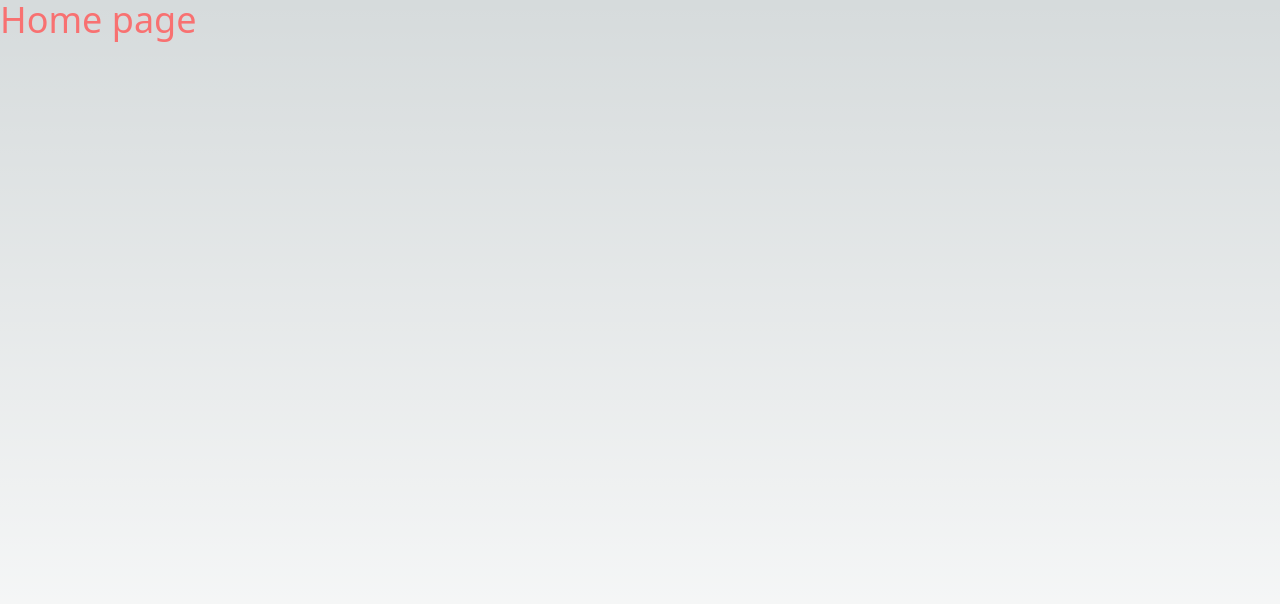
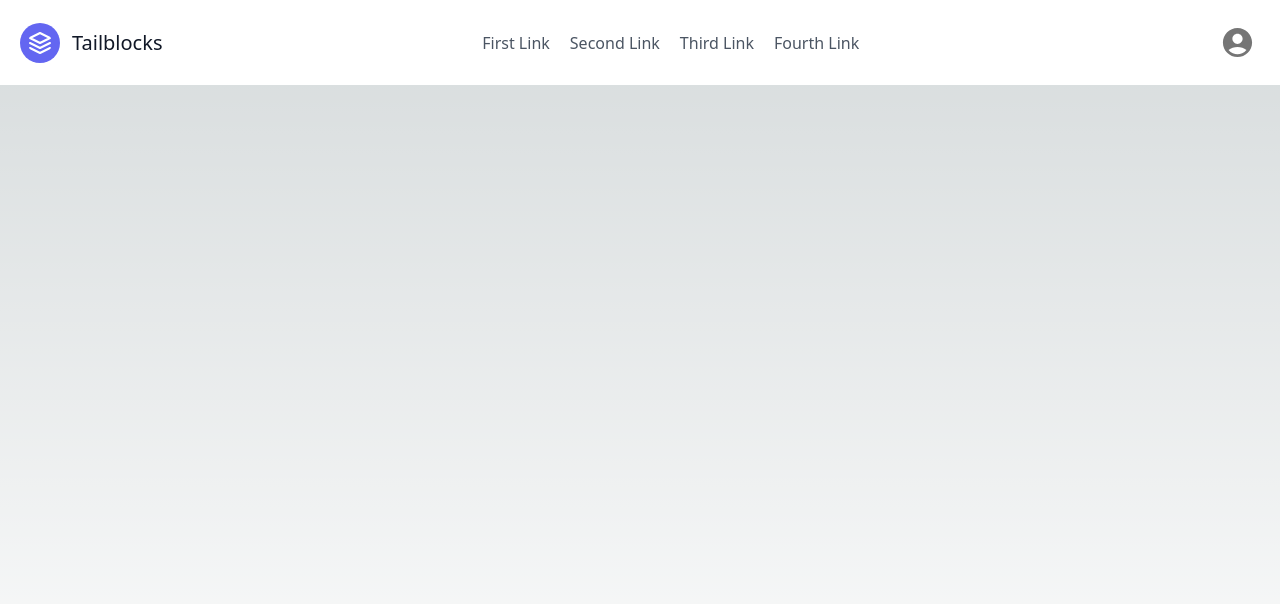
Before and after one commit to ShahadatShuvo/FullStack-Ecommerce, a Next.js app in the folder frontend/: page / in a window 1280 px wide. Shown: the top 604 px of the page. Built offline with nearby package versions, Linux system fonts and the light colour scheme.

Commit message:
working on Navbar[components/HomePage/Navbar]

```diff
--- a/frontend/package.json
+++ b/frontend/package.json
@@ -9,6 +9,10 @@
     "lint": "next lint"
   },
   "dependencies": {
+    "@emotion/react": "^11.11.0",
+    "@emotion/styled": "^11.11.0",
+    "@mui/icons-material": "^5.11.16",
+    "@mui/material": "^5.13.3",
     "@types/node": "20.2.5",
     "@types/react": "18.2.7",
     "@types/react-dom": "18.2.4",
--- a/frontend/src/app/page.tsx
+++ b/frontend/src/app/page.tsx
@@ -1,5 +1,10 @@
 import Image from "next/image";
+import Navbar from "@/components/HomePage/Navbar";
 
 export default function Home() {
-  return <div className="text-4xl">Home page</div>;
+  return (
+    <div>
+      <Navbar />
+    </div>
+  );
 }
--- /dev/null
+++ b/frontend/src/components/HomePage/Navbar/Menu.tsx
@@ -0,0 +1,106 @@
+"use client";
+
+import * as React from "react";
+import Box from "@mui/material/Box";
+import Avatar from "@mui/material/Avatar";
+import Menu from "@mui/material/Menu";
+import MenuItem from "@mui/material/MenuItem";
+import ListItemIcon from "@mui/material/ListItemIcon";
+import Divider from "@mui/material/Divider";
+import IconButton from "@mui/material/IconButton";
+import Typography from "@mui/material/Typography";
+import Tooltip from "@mui/material/Tooltip";
+import PersonAdd from "@mui/icons-material/PersonAdd";
+import Settings from "@mui/icons-material/Settings";
+import Logout from "@mui/icons-material/Logout";
+import AccountCircleIcon from "@mui/icons-material/AccountCircle";
+
+export default function MenuIcon() {
+  const [anchorEl, setAnchorEl] = React.useState<null | HTMLElement>(null);
+  const open = Boolean(anchorEl);
+  const handleClick = (event: React.MouseEvent<HTMLElement>) => {
+    setAnchorEl(event.currentTarget);
+  };
+  const handleClose = () => {
+    setAnchorEl(null);
+  };
+  return (
+    <div>
+      <Box sx={{ display: "flex", alignItems: "center", textAlign: "center" }}>
+        <Tooltip title="Account settings">
+          <IconButton
+            onClick={handleClick}
+            size="small"
+            sx={{ ml: 2 }}
+            aria-controls={open ? "account-menu" : undefined}
+            aria-haspopup="true"
+            aria-expanded={open ? "true" : undefined}
+          >
+            <AccountCircleIcon fontSize="large" />
+          </IconButton>
+        </Tooltip>
+      </Box>
+      <Menu
+        anchorEl={anchorEl}
+        id="account-menu"
+        open={open}
+        onClose={handleClose}
+        onClick={handleClose}
+        PaperProps={{
+          elevation: 0,
+          sx: {
+            overflow: "visible",
+            filter: "drop-shadow(0px 2px 8px rgba(0,0,0,0.32))",
+            mt: 1.5,
+            "& .MuiAvatar-root": {
+              width: 32,
+              height: 32,
+              ml: -0.5,
+              mr: 1,
+            },
+            "&:before": {
+              content: '""',
+              display: "block",
+              position: "absolute",
+              top: 0,
+              right: 14,
+              width: 10,
+              height: 10,
+              bgcolor: "background.paper",
+              transform: "translateY(-50%) rotate(45deg)",
+              zIndex: 0,
+            },
+          },
+        }}
+        transformOrigin={{ horizontal: "right", vertical: "top" }}
+        anchorOrigin={{ horizontal: "right", vertical: "bottom" }}
+      >
+        <MenuItem onClick={handleClose}>
+          <Avatar /> Profile
+        </MenuItem>
+        <MenuItem onClick={handleClose}>
+          <Avatar /> My account
+        </MenuItem>
+        <Divider />
+        <MenuItem onClick={handleClose}>
+          <ListItemIcon>
+            <PersonAdd fontSize="small" />
+          </ListItemIcon>
+          Add another account
+        </MenuItem>
+        <MenuItem onClick={handleClose}>
+          <ListItemIcon>
+            <Settings fontSize="small" />
+          </ListItemIcon>
+          Settings
+        </MenuItem>
+        <MenuItem onClick={handleClose}>
+          <ListItemIcon>
+            <Logout fontSize="small" />
+          </ListItemIcon>
+          Logout
+        </MenuItem>
+      </Menu>
+    </div>
+  );
+}
--- a/frontend/src/components/HomePage/Navbar/index.tsx
+++ b/frontend/src/components/HomePage/Navbar/index.tsx
@@ -0,0 +1,39 @@
+import React from "react";
+import MenuIcon from "./Menu";
+
+function Navbar() {
+  return (
+    <div>
+      <header className="text-gray-600 body-font bg-white">
+        <div className="container mx-auto flex flex-wrap p-5 flex-col md:flex-row items-center">
+          <a className="flex title-font font-medium items-center text-gray-900 mb-4 md:mb-0">
+            <svg
+              xmlns="http://www.w3.org/2000/svg"
+              fill="none"
+              stroke="currentColor"
+              stroke-linecap="round"
+              stroke-linejoin="round"
+              stroke-width="2"
+              className="w-10 h-10 text-white p-2 bg-indigo-500 rounded-full"
+              viewBox="0 0 24 24"
+            >
+              <path d="M12 2L2 7l10 5 10-5-10-5zM2 17l10 5 10-5M2 12l10 5 10-5"></path>
+            </svg>
+            <span className="ml-3 text-xl">Tailblocks</span>
+          </a>
+          <nav className="md:ml-auto md:mr-auto flex flex-wrap items-center text-base justify-center">
+            <a className="mr-5 hover:text-gray-900">First Link</a>
+            <a className="mr-5 hover:text-gray-900">Second Link</a>
+            <a className="mr-5 hover:text-gray-900">Third Link</a>
+            <a className="mr-5 hover:text-gray-900">Fourth Link</a>
+          </nav>
+          <div>
+            <MenuIcon />
+          </div>
+        </div>
+      </header>
+    </div>
+  );
+}
+
+export default Navbar;
```
Also changed, not shown: frontend/tsconfig.json (+7 -1 lines), 1 other file (tests, documents, lock files or other folders).
